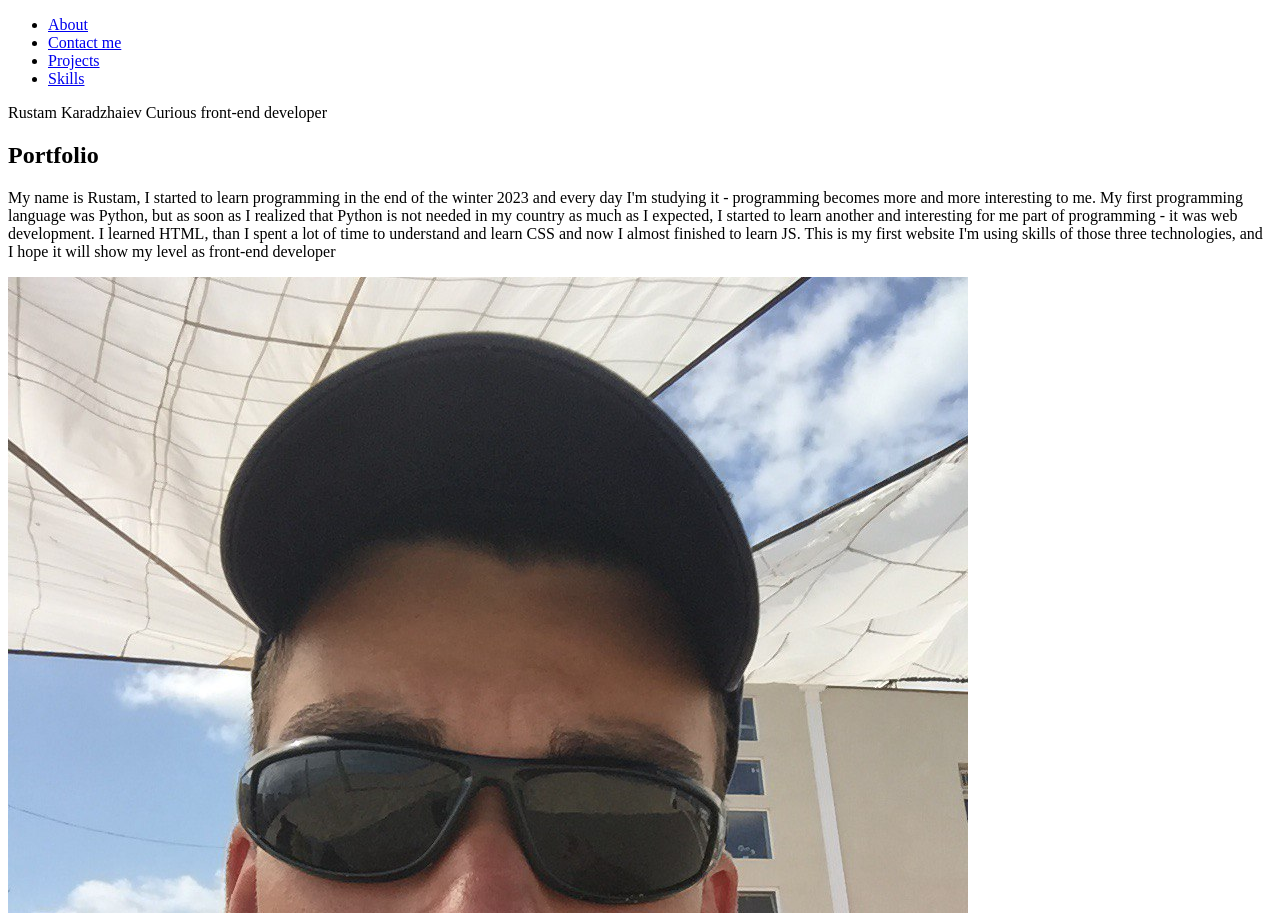
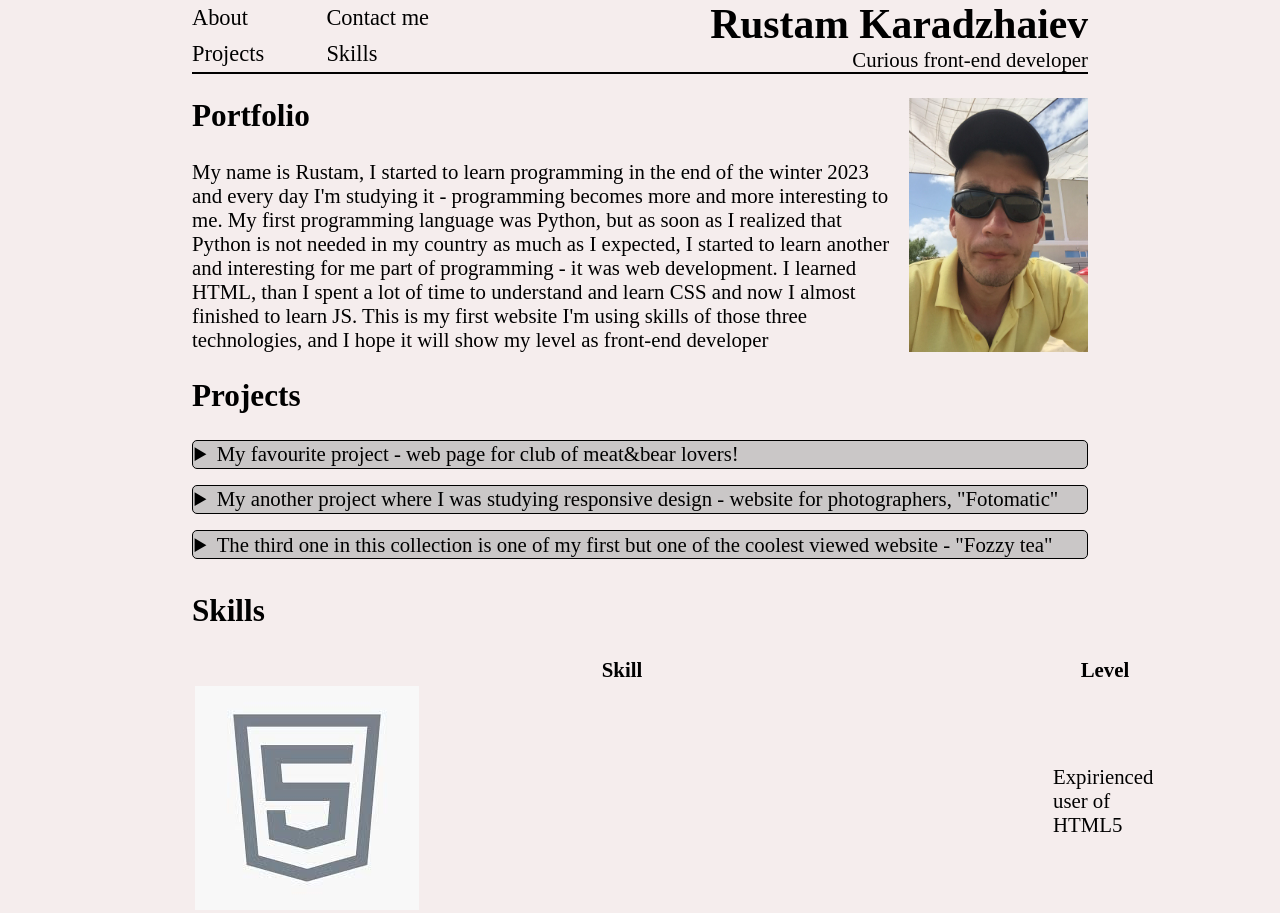
Before and after one commit to RusKrus/Joke-Resume, a plain HTML site: page main.html in a window 1280 px wide. Shown: the top 913 px of the page. Drawn offline with Linux system fonts and the light colour scheme.

Commit message:
New updates

```diff
--- a/main.css
+++ b/main.css
@@ -0,0 +1,130 @@
+html{
+
+}
+
+body{
+    margin:0;
+    padding:0 15%;
+    font-size: 1.3rem;
+    background-color: rgba(238, 225, 225, 0.575);
+}
+
+/* header */
+
+header {
+    display: flex;
+    align-items: stretch;
+
+    border-bottom: 2px solid black;
+    align-content: center;
+}
+
+header a{
+    color: black;
+    text-decoration: none;
+    font-size: 1.4rem;
+}
+
+header li{
+    list-style: none;
+
+}
+
+header ul{
+    margin:auto;
+    padding: 0;
+    display: grid;
+    grid-template: 50% 50%/ 30% 50%;
+    height:100%;
+    align-items: center;
+}
+
+.intro h1, p{
+    margin: 0;
+}
+
+.navigation{
+    display: block;
+    width:50%;
+}
+
+.navigation nav{
+    height:100%;
+}
+
+.intro{
+    display: flex;
+    width:50%;
+    text-align: right;
+    flex-direction:column;
+    align-content: space-around;
+
+}
+
+
+/*portfolio*/
+
+#about{
+    display: flex;
+    margin: 1.5rem 0;
+}
+
+#about h2{
+
+    margin-top: 0;
+}
+
+.info{
+    display: flex;
+    flex-direction: column;
+
+}
+
+#about img{
+    display: block;
+    height: auto;
+    width: 20%;
+
+
+}
+
+.info p{
+    margin-right: 1rem;
+}
+
+
+/*projects*/
+#projects figure{
+    display: flex;
+    width:100%;
+    flex-wrap:wrap;
+    margin: 0;
+    padding: 0;
+    justify-content: center;
+
+}
+
+#projects img{
+    width:80%;
+    height: auto;
+    margin: 1.2rem;
+    padding-right: 20%;
+}
+
+#projects figcaption{
+    width:80%;
+    padding-right:20%;
+    text-align:center;
+}
+
+#projects p{
+    margin: 1.5rem 0;
+}
+
+#projects summary{
+    background-color: rgb(202, 199, 199);
+    margin: 0.5rem 0;
+    border: 1px solid black;
+    border-radius:5px;
+    padding:0.1rem;
+}
--- a/main.html
+++ b/main.html
@@ -4,6 +4,7 @@
     <meta charset="UTF-8">
     <meta name="viewport" content="width=device-width, initial-scale=1.0">
     <title>Portfolio</title>
+    <link href = "main.css" rel = "stylesheet">
 </head>
 <body>
     <header>
@@ -17,16 +18,20 @@
                 </ul>
             </nav>
         </div>
-        <div>
-            <span>Rustam Karadzhaiev</span>
-            <span>Curious front-end developer</span>
+        <div class = "intro">
+            <h1>Rustam Karadzhaiev</h1>
+            <p>Curious front-end developer</p>
         </div>
     </header>
     <main>
         <section id = 'about'>
-            <h2>Portfolio</h2>
-            <p>My name is Rustam, I started to learn programming in the end of the winter 2023 and every day I'm studying it - programming becomes more and more interesting to me. My first programming language was Python, but as soon as I realized that Python is not needed in my country as much as I expected, I started to learn another and interesting for me part of programming  - it was web development. I learned HTML, than I spent a lot of time to understand and learn CSS and now I almost finished to learn JS. This is my first website I'm using skills of those three technologies, and I hope it will show my level as front-end developer</p>
+
+            <div class = info>
+                <h2>Portfolio</h2>
+                <p>My name is Rustam, I started to learn programming in the end of the winter 2023 and every day I'm studying it - programming becomes more and more interesting to me. My first programming language was Python, but as soon as I realized that Python is not needed in my country as much as I expected, I started to learn another and interesting for me part of programming  - it was web development. I learned HTML, than I spent a lot of time to understand and learn CSS and now I almost finished to learn JS. This is my first website I'm using skills of those three technologies, and I hope it will show my level as front-end developer</p>
+            </div>
             <img src = "res/me.jpg" alt = "Me">
+
         </section>
         <section id = 'projects'>
             <h2>Projects</h2>
@@ -34,7 +39,6 @@
                 <summary>My favourite project - web page for club of meat&bear lovers!</summary>
                     <figure>
                         <img src = "Res/MeatSite1.png" alt = "First example from meat website">
-                        <img src = "Res/MeatSite2.png" alt = "Second example from meat website">
                         <figcaption>How does this website look like</figcaption>
                     </figure>
                 <P>This website is made for imagine club of people who love meat and bear and funny companies. I used HTML and CSS here, and a lot of my imagination to make this website such attractive</P>
@@ -43,7 +47,6 @@
                 <summary>My another project where I was studying responsive design - website for photographers, "Fotomatic"</summary>
                 <figure>
                     <img src = "res/Fotomatic1.png" alt = "Fotomatic website on a big screens">
-                    <img src = "res/Fotomatic2.png" alt = "Fotomatic website on a small screens">
                     <figcaption>Photos of Fotomatic website on two different screens</figcaption>
                 </figure>
                 <p>It took a lot of time for me to ensure that website is accesible for all common types of screen. I was using CSS only to repair broken design of the website, and I brave that I did it almost as good as it was in solution code</p>
@@ -52,7 +55,6 @@
                 <summary>The third one in this collection is one of my first but one of the coolest viewed website - "Fozzy tea" </summary>
                 <figure>
                     <img src = "Res/Fozzy1.png" alt = "Cozzy website first photo">
-                    <img src = "Res/Fozzy2.png" alt = "Cozzy website second photo">
                     <figcaption>Two photos of Cozzy's tea website</figcaption>
                 </figure>
                 <p>This is one of my first website, but also this is the beauties one. I was using css flex containers here</p>
```
